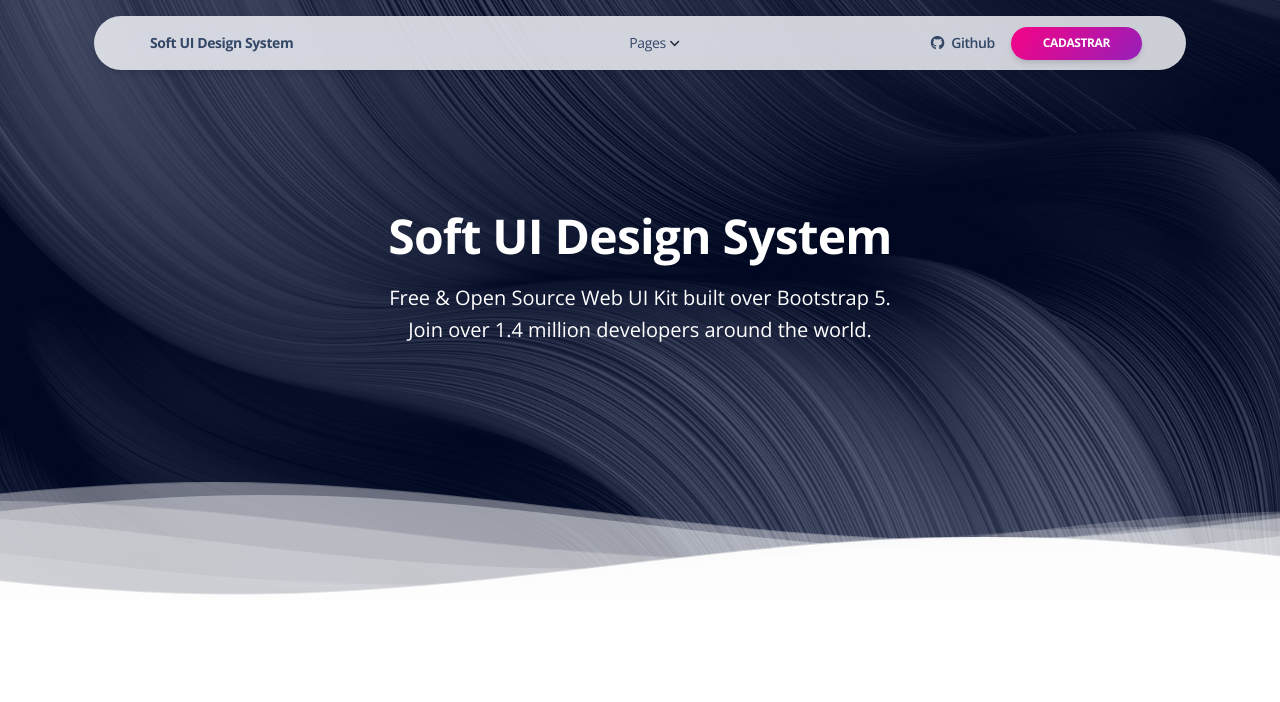
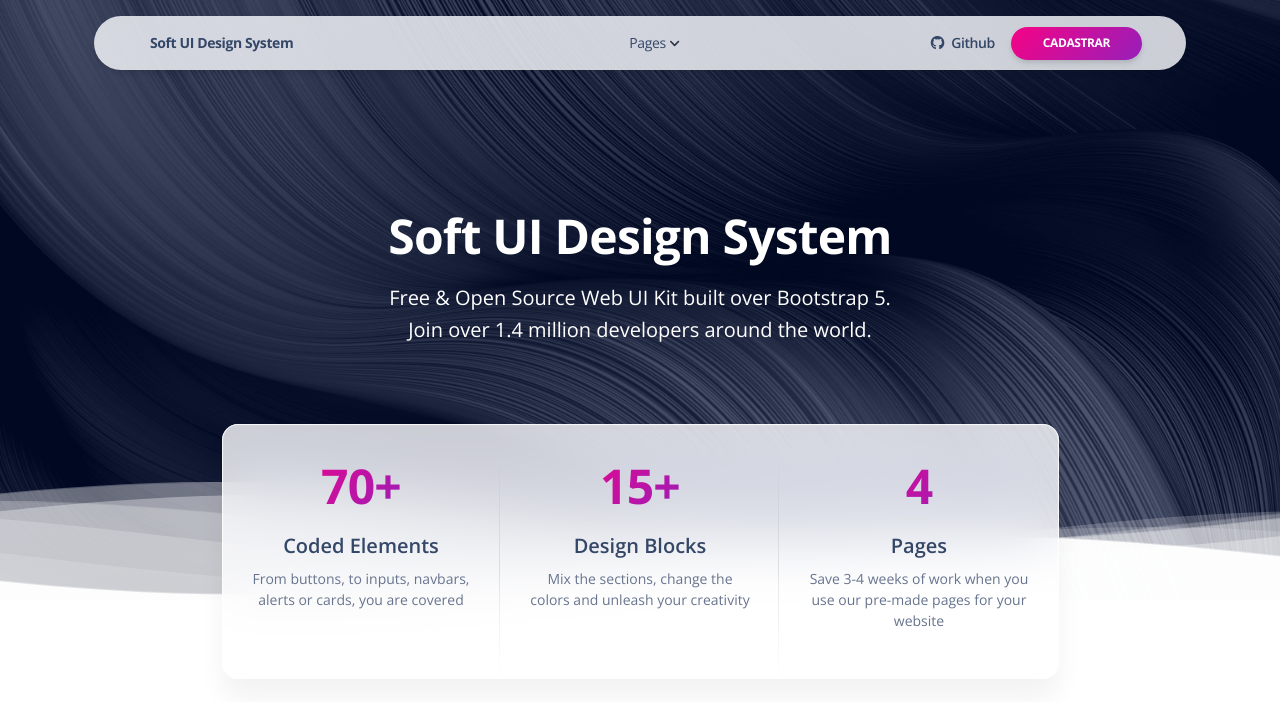
Before and after one commit to RicardoTaverna/sudyapp, a Django app: page / in a window 1280 px wide. Shown: the top 702 px of the page. Run offline with Django 3.2, Linux system fonts and the light colour scheme; some libraries are stand-ins or nearby versions.

Commit message:
trocando template

```diff
--- a/templates/index.html
+++ b/templates/index.html
@@ -201,6 +201,39 @@
 	</div>
 </header>
 
+<section class="pt-3 pb-4" id="count-stats">
+	<div class="container">
+		<div class="row">
+		<div class="col-lg-9 z-index-2 border-radius-xl mt-n10 mx-auto py-3 blur shadow-blur">
+			<div class="row">
+			<div class="col-md-4 position-relative">
+				<div class="p-3 text-center">
+					<h1 class="text-gradient text-primary"><span id="state1" countTo="70">0</span>+</h1>
+					<h5 class="mt-3">Coded Elements</h5>
+					<p class="text-sm">From buttons, to inputs, navbars, alerts or cards, you are covered</p>
+				</div>
+				<hr class="vertical dark">
+			</div>
+			<div class="col-md-4 position-relative">
+				<div class="p-3 text-center">
+					<h1 class="text-gradient text-primary"> <span id="state2" countTo="15">0</span>+</h1>
+					<h5 class="mt-3">Design Blocks</h5>
+					<p class="text-sm">Mix the sections, change the colors and unleash your creativity</p>
+				</div>
+				<hr class="vertical dark">
+			</div>
+			<div class="col-md-4">
+				<div class="p-3 text-center">
+					<h1 class="text-gradient text-primary" id="state3" countTo="4">0</h1>
+					<h5 class="mt-3">Pages</h5>
+					<p class="text-sm">Save 3-4 weeks of work when you use our pre-made pages for your website</p>
+				</div>
+			</div>
+			</div>
+		</div>
+		</div>
+	</div>
+</section>
 
 
 
```
